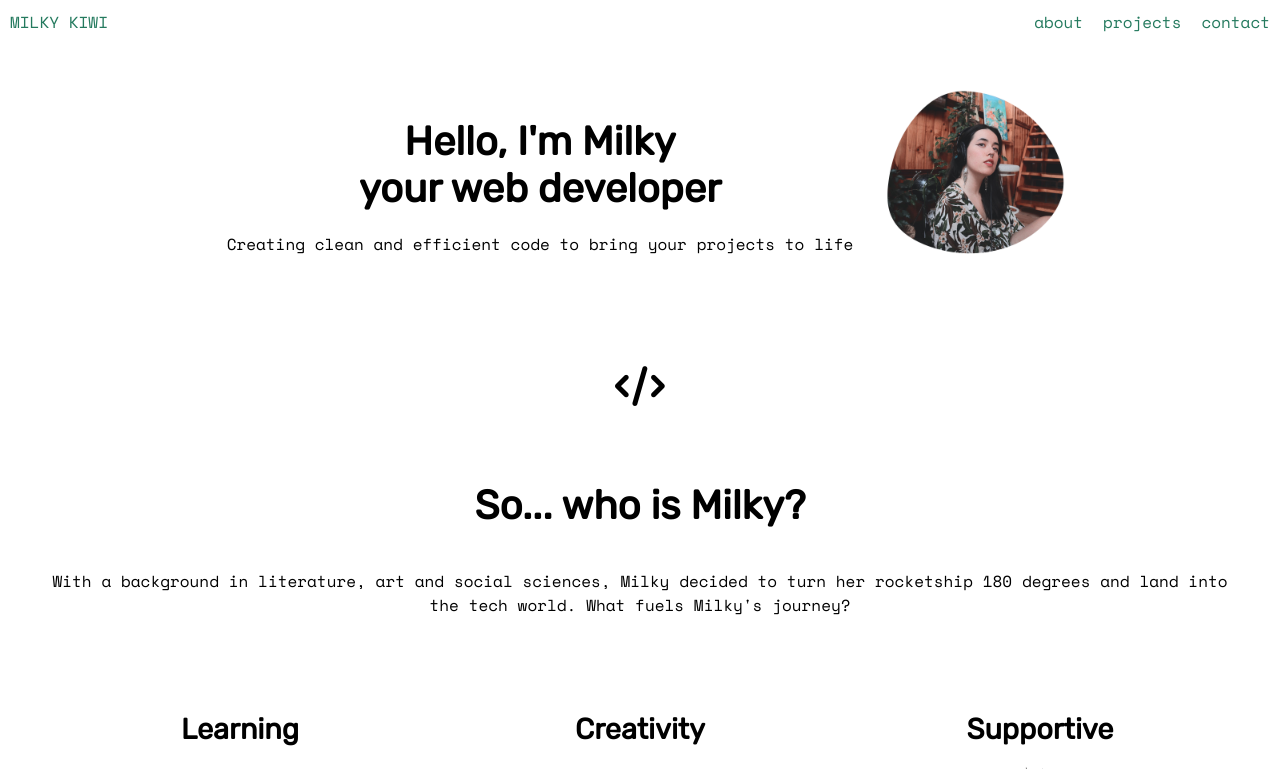
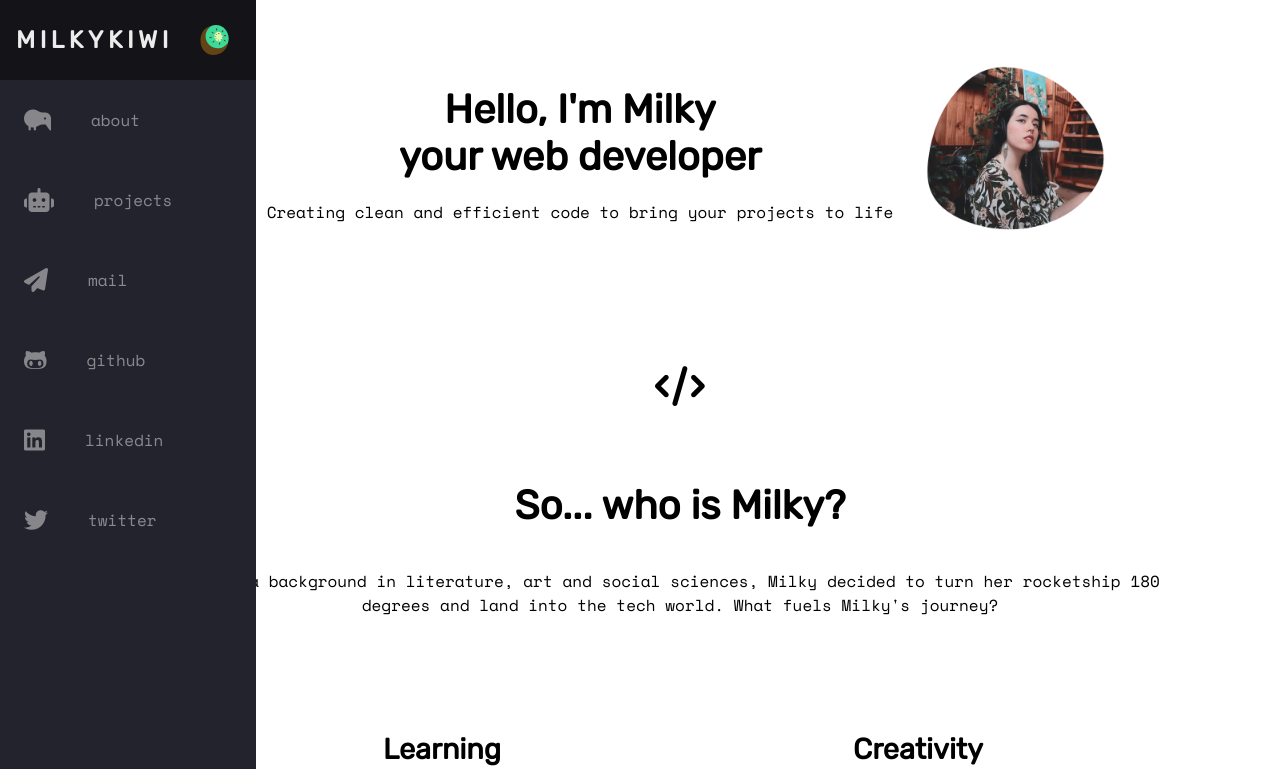
Before and after one commit to MilkyRaven/myPortfolio, a plain HTML site: page index.html in a window 1280 px wide. Shown: the top 769 px of the page. Drawn offline with nearby package versions, Linux system fonts and the light colour scheme.

Commit message:
updated navbar

```diff
--- a/index.html
+++ b/index.html
@@ -1,5 +1,6 @@
 <!DOCTYPE html>
 <html lang="en">
+
 <head>
     <meta charset="UTF-8">
     <meta http-equiv="X-UA-Compatible" content="IE=edge">
@@ -14,18 +15,74 @@
 </head>
 
 <body>
-    <header>
-        <div class="logo">
-            <a href="#home">MILKY KIWI</a>
-        </div>
-        <nav>
-            <ul class="menu-bar">
-                <li><a href="#about-me">about</a></li>
-                <li><a class="links" href="#my-projects">projects</a></li>
-                <li><a href="#contact">contact</a></li>
-            </ul>
-        </nav>
-    </header>
+    <nav class="navbar">
+        <ul class="navbar-nav">
+            <li class="logo">
+                <a class="nav-link" href="#home">
+                    <span class="link-text">MilkyKiwi</span>
+                    <svg class="logo" width="30" height="30" viewBox="0 0 150 159" fill="none" xmlns="http://www.w3.org/2000/svg">
+                        <ellipse cx="67" cy="87" rx="67" ry="72" fill="#3FF8AE" fill-opacity="0.87"/>
+                        <ellipse cx="54" cy="97" rx="22" ry="26" transform="rotate(-10 54 97)" fill="#F4FFB4" fill-opacity="0.87"/>
+                        <path fill-rule="evenodd" clip-rule="evenodd" d="M91.2463 154C127.634 148.548 149.5 116.333 149.5 77.4064C149.5 34.656 123.127 0 80.1091 0C40.8519 0 8.37789 28.8615 3 66.3977C14.2568 47.9672 34.6424 35.6539 57.922 35.6539C93.3792 35.6539 122.123 64.2189 122.123 99.4555C122.123 122.566 109.759 142.806 91.2463 154Z" fill="#624417"/>
+                        <ellipse rx="2.99927" ry="6.20177" transform="matrix(-0.0935076 -0.995619 0.996749 -0.0805694 19.4621 102.486)" fill="#624417"/>
+                        <path d="M30.3491 123.854C32.751 121.371 35.6245 120.315 36.7673 121.496C37.91 122.676 36.8893 125.646 34.4873 128.129C32.0854 130.612 29.2119 131.668 28.0691 130.488C26.9264 129.307 27.9471 126.337 30.3491 123.854Z" fill="#624417"/>
+                        <path d="M66.835 134.591C67.7641 138.059 67.14 141.239 65.441 141.694C63.742 142.149 61.6115 139.707 60.6823 136.24C59.7532 132.772 60.3773 129.592 62.0763 129.137C63.7754 128.682 65.9059 131.124 66.835 134.591Z" fill="#624417"/>
+                        <ellipse rx="2.93746" ry="6.33617" transform="matrix(0.558116 -0.829763 0.808325 0.588736 84.7139 118.444)" fill="#624417"/>
+                        <ellipse cx="96.055" cy="92.5801" rx="3" ry="6.5" transform="rotate(-105 96.055 92.5801)" fill="#624417"/>
+                        <ellipse rx="2.97501" ry="6.2552" transform="matrix(-0.695501 -0.718526 0.695276 -0.718742 80.4182 70.6335)" fill="#624417"/>
+                        <ellipse cx="47.8861" cy="60.2714" rx="3.37599" ry="6" transform="rotate(-5 47.8861 60.2714)" fill="#624417"/>
+                        <path d="M22.1298 73.6252C24.9584 75.6854 26.5174 78.4468 25.612 79.7929C24.7066 81.1391 21.6795 80.5602 18.8509 78.5C16.0222 76.4398 14.4632 73.6784 15.3686 72.3323C16.2741 70.9861 19.3011 71.565 22.1298 73.6252Z" fill="#624417"/>
+                        <ellipse rx="1.58098" ry="3.33733" transform="matrix(0.170977 -0.985275 0.984326 0.176359 32.5553 93.8386)" fill="#624417"/>
+                        <ellipse rx="1.5755" ry="3.34921" transform="matrix(-0.49402 -0.86945 0.862531 -0.506003 38.449 106.959)" fill="#624417"/>
+                        <ellipse cx="52" cy="114" rx="2" ry="3" fill="#624417"/>
+                        <ellipse cx="52" cy="114" rx="2" ry="3" fill="#624417"/>
+                        <ellipse rx="1.56707" ry="3.36733" transform="matrix(0.760957 -0.648803 0.636749 0.771071 66.1383 110.219)" fill="#624417"/>
+                        <ellipse cx="71.5" cy="97.5" rx="1.5" ry="3.5" transform="rotate(-90 71.5 97.5)" fill="#624417"/>
+                        <ellipse rx="1.5755" ry="3.34921" transform="matrix(-0.49402 -0.86945 0.862531 -0.506003 67.8031 86.1703)" fill="#624417"/>
+                        <ellipse cx="55.5" cy="79" rx="1.5" ry="3" transform="rotate(10 55.5 79)" fill="#624417"/>
+                        <ellipse rx="1.56707" ry="3.36733" transform="matrix(0.760957 -0.648803 0.636749 0.771071 39.4528 82.1997)" fill="#624417"/>
+                        </svg>
+                </a>
+            </li>
+            <li class="nav-item">
+                <a class="nav-link" href="#about-me">
+                    <i class="fa-solid fa-kiwi-bird"></i>
+                    <span class="link-text">about</span></a>
+                </a>
+            </li>
+            <li class="nav-item">
+                <a class="nav-link" href="#my-projects">
+                    <i class="fa-solid fa-robot"></i>
+                    <span class="link-text">projects</span>
+                </a>
+            </li>
+            <li class="nav-item">
+                <a class="nav-link" href="#contact">
+                    <i class="fa-solid fa-paper-plane"></i>
+                    <span class="link-text">mail</span>
+                </a>
+            </li>
+            <li class="nav-item">
+                <a class="nav-link" target="_blank" href="https://github.com/MilkyRaven">
+                    <i class="fa-brands fa-github-alt"></i>
+                    <span class="link-text">github</span>
+                </a>
+            </li>
+            <li class="nav-item">
+                <a class="nav-link" target="_blank" href="https://www.linkedin.com/in/carol-gonzalez-gil/">
+                    <i class="fa-brands fa-linkedin"></i>
+                    <span class="link-text">linkedin</span>
+                </a>
+            </li>
+            <li class="nav-item">
+                <a class="nav-link" target="_blank" href="https://twitter.com/milky_raven_">
+                    <i class="fa-brands fa-twitter"></i>
+                    <span class="link-text">twitter</span>
+                </a>
+            </li>
+        </ul>
+    </nav>
+    <main>
     <section id="home" class="hello">
         <div class="hello-text">
             <h2>Hello, I'm Milky <br> your web developer</h2>
@@ -39,28 +96,33 @@
     <section id="about-me" class="about">
         <i id="separation" class="fa-solid fa-code fa-beat" style="--fa-animation-duration: 2s;"></i>
         <h2>So... who is Milky?</h2>
-        <p>With a background in literature, art and social sciences, Milky decided to turn her rocketship 180 degrees and land into the tech world. What fuels Milky's journey?</p>
+        <p>With a background in literature, art and social sciences, Milky decided to turn her rocketship 180 degrees
+            and land into the tech world. What fuels Milky's journey?</p>
     </section>
     <section class="values">
         <div class="value-item">
             <h3>Learning</h3>
             <img width="150px" src="/public/img/study.png" alt="illustration of woman reading">
-            <p>Milky is in love with learning. She considers books to be the best companions and curiosity a powerful key to build a multifaceted personality.</p>
+            <p>Milky is in love with learning. She considers books to be the best companions and curiosity a powerful
+                key to build a multifaceted personality.</p>
         </div>
         <div class="value-item">
             <h3>Creativity</h3>
             <img width="200px" src="/public/img/create.png" alt="illustration of woman creating">
-            <p>She enjoys developing fresh ideas that provide value to the world. Thanks to her background, she has a keen eye for design and aesthetics.</p>
+            <p>She enjoys developing fresh ideas that provide value to the world. Thanks to her background, she has a
+                keen eye for design and aesthetics.</p>
         </div>
         <div class="value-item">
             <h3>Supportive</h3>
             <img width="230px" src="/public/img/support.png" alt="illustration of people inspiring each other">
-            <p>She loves to help others to become the best version of themselves, creating a warm environment for everyone to feel included. She believes that your success is also her success!</p>
+            <p>She loves to help others to become the best version of themselves, creating a warm environment for
+                everyone to feel included. She believes that your success is also her success!</p>
         </div>
         <div class="value-item">
             <h3>Excellence</h3>
             <img width="230px" src="/public/img/excellence.png" alt="">
-            <p>She commits to excellence and gives the best of herself in everything that she does. It is not what you do, but how you do it</p>
+            <p>She commits to excellence and gives the best of herself in everything that she does. It is not what you
+                do, but how you do it</p>
         </div>
         <div class="value-item">
             <h3>Kindness</h3>
@@ -70,10 +132,12 @@
         <div class="value-item">
             <h3>Resilience</h3>
             <img width="200px" src="/public/img/solving.png" alt="">
-            <p>You become stronger facing new challenges. She knows that life means change, so she embraces it and she's ready to take the reins!</p>
+            <p>You become stronger facing new challenges. She knows that life means change, so she embraces it and she's
+                ready to take the reins!</p>
         </div>
         <div class="value-item">
-            <p>Want to know more about Milky? check her <a href="https://www.linkedin.com/in/carol-gonzalez-gil/">Linkedin here</a></p>
+            <p>Want to know more about Milky? check her <a
+                    href="https://www.linkedin.com/in/carol-gonzalez-gil/">Linkedin here</a></p>
         </div>
     </section>
     <div id="my-projects" class="projects-intro">
@@ -88,8 +152,10 @@
                 <h4>A social media web app created with React, Node, Express, MongoDB and Talk.js</h4>
                 <div class="btn-container">
                     <a target="_blank" href="https://habit-us.netlify.app" class="btn">Check Live site</a>
-                    <a target="_blank" href="https://github.com/MilkyRaven/habitus_be" class="btn">Check backend repository</a>
-                    <a target="_blank" href="https://github.com/MilkyRaven/habitus_fe" class="btn">Check frontend repository</a>
+                    <a target="_blank" href="https://github.com/MilkyRaven/habitus_be" class="btn">Check backend
+                        repository</a>
+                    <a target="_blank" href="https://github.com/MilkyRaven/habitus_fe" class="btn">Check frontend
+                        repository</a>
                 </div>
             </div>
         </div>
@@ -99,18 +165,21 @@
                 <h3>Birdscape</h3>
                 <h4>A web design project developed with Figma</h4>
                 <div class="btn-container">
-                    <a target="_blank" href="https://www.figma.com/proto/SvQJEHoQDt7HAVJuCPh1z7/Bird-Web-App?node-id=1%3A2&scaling=scale-down&page-id=0%3A1&starting-point-node-id=1%3A2" class="btn">Check Figma Prototype</a>
+                    <a target="_blank"
+                        href="https://www.figma.com/proto/SvQJEHoQDt7HAVJuCPh1z7/Bird-Web-App?node-id=1%3A2&scaling=scale-down&page-id=0%3A1&starting-point-node-id=1%3A2"
+                        class="btn">Check Figma Prototype</a>
                 </div>
             </div>
         </div>
         <div class="project-card-2">
-            <video id="long-vid"  autoplay loop muted src="/public/vid/ecommerce.mp4"></video>
+            <video id="long-vid" autoplay loop muted src="/public/vid/ecommerce.mp4"></video>
             <div class="project-text">
                 <h3>Qmics</h3>
                 <h4>A vintage comics e-commerce built with Node, Express and MongoDB</h4>
                 <p>Check the catalogue, purchase comics and leave a review of your favourite (or hated) ones</p>
                 <div class="btn-container">
-                    <a target="_blank" href="https://github.com/MilkyRaven/Project_VintageComicShop" class="btn">Check repository</a>
+                    <a target="_blank" href="https://github.com/MilkyRaven/Project_VintageComicShop" class="btn">Check
+                        repository</a>
                 </div>
             </div>
         </div>
@@ -119,19 +188,24 @@
             <div class="project-text">
                 <h3>Damn Candy</h3>
                 <h4>A platform game built with JavaScript and Phaser.js</h4>
-                <p>Avoid the candy mutants, collect stars, reach the end of the level and help humanity to see another day!</p>
+                <p>Avoid the candy mutants, collect stars, reach the end of the level and help humanity to see another
+                    day!</p>
                 <div class="btn-container">
-                    <a target="_blank" href="https://milkyraven.github.io/Damn_Candy-Game-Project-/" class="btn">Check Live site</a>
-                    <a target="_blank" href="https://github.com/MilkyRaven/Damn_Candy-Game-Project-" class="btn">Check repository</a>
+                    <a target="_blank" href="https://milkyraven.github.io/Damn_Candy-Game-Project-/" class="btn">Check
+                        Live site</a>
+                    <a target="_blank" href="https://github.com/MilkyRaven/Damn_Candy-Game-Project-" class="btn">Check
+                        repository</a>
                 </div>
             </div>
         </div>
         <h3>Other Illustration Projects</h3>
         <div>
             <div class="illustrations">
-                <img width="230px" class="illustrations" src="/public/img/C137A5D7-E658-41E1-9083-3C8117F16842.png" alt="">
+                <img width="230px" class="illustrations" src="/public/img/C137A5D7-E658-41E1-9083-3C8117F16842.png"
+                    alt="">
                 <img width="230px" class="illustrations" src="/public/img/Silka.png" alt="">
-                <img width="230px" class="illustrations" src="/public/img/EF0A2CF1-6A54-4EED-9E16-E6640CE91FA7.jpeg" alt="">
+                <img width="230px" class="illustrations" src="/public/img/EF0A2CF1-6A54-4EED-9E16-E6640CE91FA7.jpeg"
+                    alt="">
             </div>
         </div>
         <div class="emotes">
@@ -140,14 +214,5 @@
             <img width="100px" class="emotes" src="/public/img/5E4246C2-3561-4532-9975-EE5895790518.png" alt="">
         </div>
     </section>
-    <footer id="contact">
-        <h5>Contact: milkykiwidev@gmail.com</h5>
-        <div class="social">
-            <a target="_blank" href="https://github.com/MilkyRaven"><i class="fa-brands fa-github-alt"></i></a>
-            <a target="_blank" href="https://www.linkedin.com/in/carol-gonzalez-gil/"><i class="fa-brands fa-linkedin"></i></a>
-            <a target="_blank" href="https://twitter.com/milky_raven_"><i class="fa-brands fa-twitter"></i></a>
-            <a target="_blank" href="https://www.twitch.tv/milky_raven_/about"><i class="fa-brands fa-twitch"></i></a>
-        </div>
-        <h5>Created by Milky Kiwi</h5>
-    </footer>
+</main>
 </body>
--- a/style.css
+++ b/style.css
@@ -1,7 +1,20 @@
-* {
-    margin: auto 0px;
-    padding: 0px;
-    font-family: 'Space Mono', monospace;;
+:root {
+    font-family: 'Space Mono', monospace;
+    --text-primary: #b6b6b6;
+    --text-secondary: #ececec;
+    --bg-primary: #23232e;
+    --bg-secondary: #141418;
+    --transition-speed: 0.4s;
+}
+body {
+    color: black;
+    background-color: white;
+    margin: 0;
+    padding: 0;
+}
+main {
+    margin-left: 5rem;
+    padding: 1rem;
 }
 
 /* scrolling */
@@ -9,32 +22,25 @@ body::-webkit-scrollbar {
 width: 0.7rem;
 }
 body::-webkit-scrollbar-track {
-    background:#7e7e7e;
+    background-color: var(--bg-primary);
 }
 body::-webkit-scrollbar-thumb {
-    background: rgb(36, 122, 94);
+    background: rgba(33, 207, 175, 0.729);
 }
 
-header {
-    display: flex;
-    flex-flow: row nowrap;
-    justify-content: space-between;
-    background-color: white;
-    position: sticky;
-    top: 0;
-}
-a {
+main a {
     color:rgb(36, 122, 94);
     text-decoration: none;
 }
-a:hover {
+main a:hover {
     background: black;
     color: white;
-}
-i {
+} */
+
+main i {
     padding: 3px;
 }
-i:hover {
+main i:hover {
     background: white;
     color: black;
 }
@@ -54,17 +60,73 @@ h3, h4 {
     margin: 15px;
 }
 .logo {
-    text-align: center;
     font-family: 'Rubik', sans-serif;
     font-size: 1em;
 }
-.menu-bar {
+.navbar {
+    width: 4.5rem;
+    height: 100vh;
+    position: fixed;
+    background-color: var(--bg-primary);
+    transition: 200ms ease;
+}
+.navbar-nav {
+    list-style: none;
+    padding: 0;
+    margin: 0;
     display: flex;
-    flex-flow: row;
-    list-style: none;
+    flex-direction: column;
+    align-items: center;
 }
-.menu-bar li, .logo {
-    margin: 10px;
+.nav-item {
+    width: 100%;
+}
+.nav-link {
+    display: flex;
+    align-items: center;
+    height: 5rem;
+    color: var(--text-primary);
+    text-decoration: none;
+    filter: grayscale(100%) opacity(0.7);
+    transition: var(--transition-speed);
+}
+.link-text {
+    display: none;
+    margin-left: 1rem;
+}
+.nav-link i, .nav-link svg {
+    font-size: 1.5rem;
+    margin: 0 1.5rem;
+    transition: var(--transition-speed);
+    color: rgba(63, 248, 174, 0.849);
+}
+.nav-link:hover {
+    filter: grayscale(0%) opacity(1);
+    background: var(--bg-secondary);
+    color: var(--text-secondary);
+}
+.navbar:hover {
+    width: 16rem;
+}
+.navbar:hover .link-text {
+ display: block;
+}
+.logo {
+    font-weight: bold;
+    text-transform: uppercase;
+    text-align: center;
+    color: var(--text-secondary);
+    background: var(--bg-secondary);
+    font-size: 1.5rem;
+    letter-spacing: 0.3ch;
+    width: 100%;
+}
+.logo svg {
+   transform: rotate(0deg);
+   transition: transform var(--transition-speed);
+}
+.navbar:hover .logo svg {
+    transform: rotate(-180deg);
 }
 /*Hello Section */
 .hello {
@@ -84,7 +146,7 @@ h3, h4 {
 /*About */
 .about, .projects-intro, .btn-container {
     text-align: center;
-    margin: 30px;
+    margin: 50px;
 }
 .about > p {
     padding: 20px;
@@ -98,7 +160,7 @@ h3, h4 {
     display: flex;
     flex-flow: row wrap;
     justify-content: space-evenly;
-    margin: 20px;
+    margin: 50px;
 }
 .value-item {
     display: flex;
@@ -137,7 +199,7 @@ video {
     display: flex;
     flex-flow: row-reverse wrap;
     justify-content: center;
-    margin: 20px;
+    margin: 50px;
 }
 .project-text {
     margin: 20p;
@@ -155,7 +217,7 @@ footer {
     display: flex;
     flex-flow: row wrap;
     justify-content: space-evenly;
-    background-color: black;
+    background-color: var(--bg-primary);
     color: white;
     height: 70px;
 }
```
